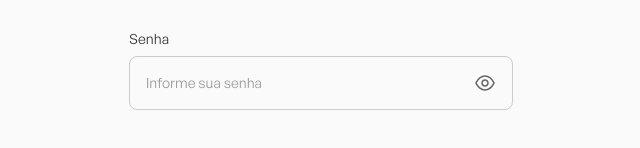
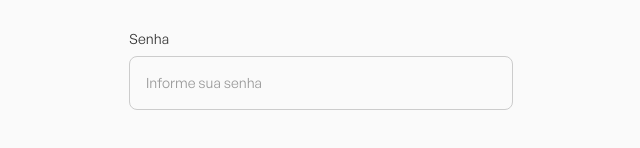
Before and after one commit to matheus-fga/WaiterApp-fe, a React (Vite) app: page /login in a window 1280 px wide. Shown: the part 396-544 px from the top of the page, without its empty margins (319-959 px from the left). Built offline with nearby package versions, Linux system fonts and the light colour scheme.

Commit message:
Updating InputWithAction component to enable the action under a condition

```diff
--- a/src/components/InputWithAction/index.tsx
+++ b/src/components/InputWithAction/index.tsx
@@ -5,20 +5,25 @@ import { Container } from './styles';
 interface InputWithActionProps {
   children: ReactNode
   onClick: () => void
-  ActionIconPath: string
+  actionIconPath: string
+  actionEnableCondition: boolean
 }
 
 
-export default function InputWithAction({ children, onClick, ActionIconPath }: InputWithActionProps) {
+export default function InputWithAction({
+  children, onClick, actionIconPath, actionEnableCondition }: InputWithActionProps
+){
   return (
     <Container>
       {children}
 
-      <div className="action-button-container">
-        <button type="button" onClick={onClick}>
-          <img src={ActionIconPath} alt="ícone de toggle" />
-        </button>
-      </div>
+      {actionEnableCondition && (
+        <div className="action-button-container">
+          <button type="button" onClick={onClick}>
+            <img src={actionIconPath} alt="ícone clicável" />
+          </button>
+        </div>
+      )}
     </Container>
   );
 }
--- a/src/components/LoginForm/index.tsx
+++ b/src/components/LoginForm/index.tsx
@@ -29,7 +29,7 @@ export default function LoginForm() {
   function handleEmailChange(event: React.ChangeEvent<HTMLInputElement>) {
     setEmail(event.target.value);
 
-    if (isEmailValid(email)) {
+    if (!event.target.value || isEmailValid(email)) {
       setEmailError('');
     }
   }
@@ -72,7 +72,8 @@ export default function LoginForm() {
       >
         <InputWithAction
           onClick={handlePasswordHiddenToggle}
-          ActionIconPath={currentEyeIcon}
+          actionIconPath={currentEyeIcon}
+          actionEnableCondition={!!password}
         >
           <Input
             value={password}
```
